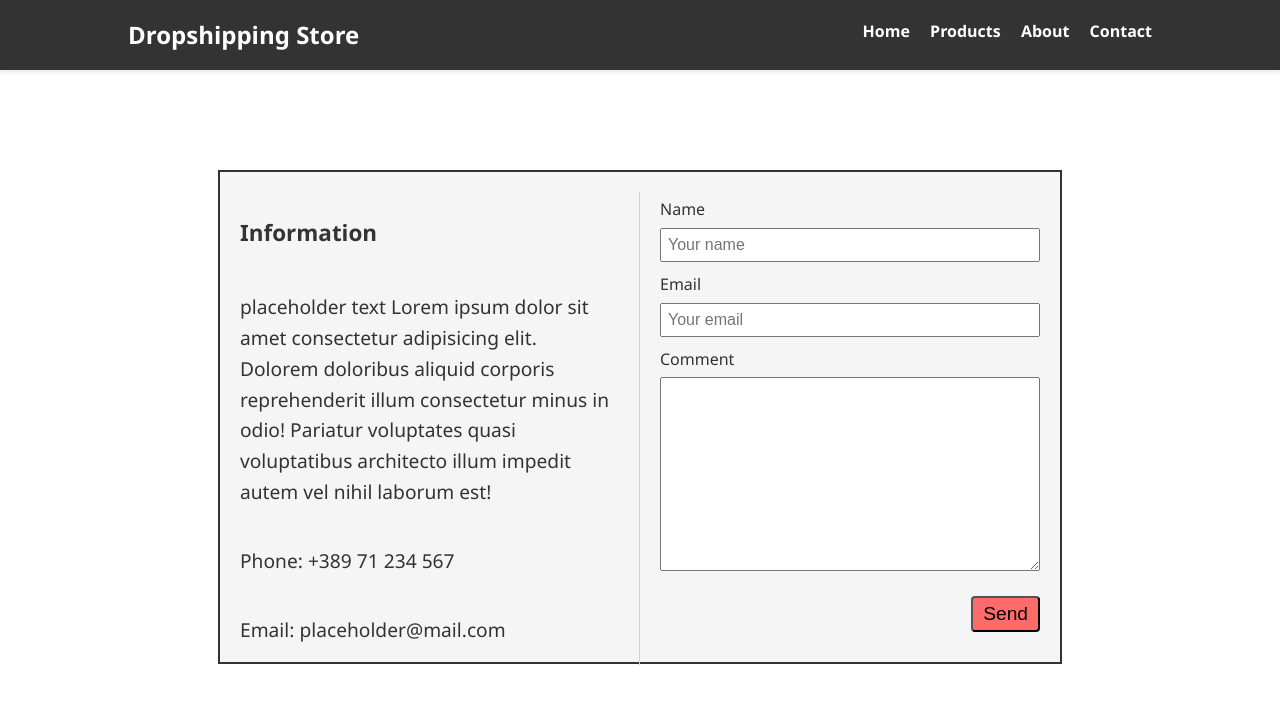
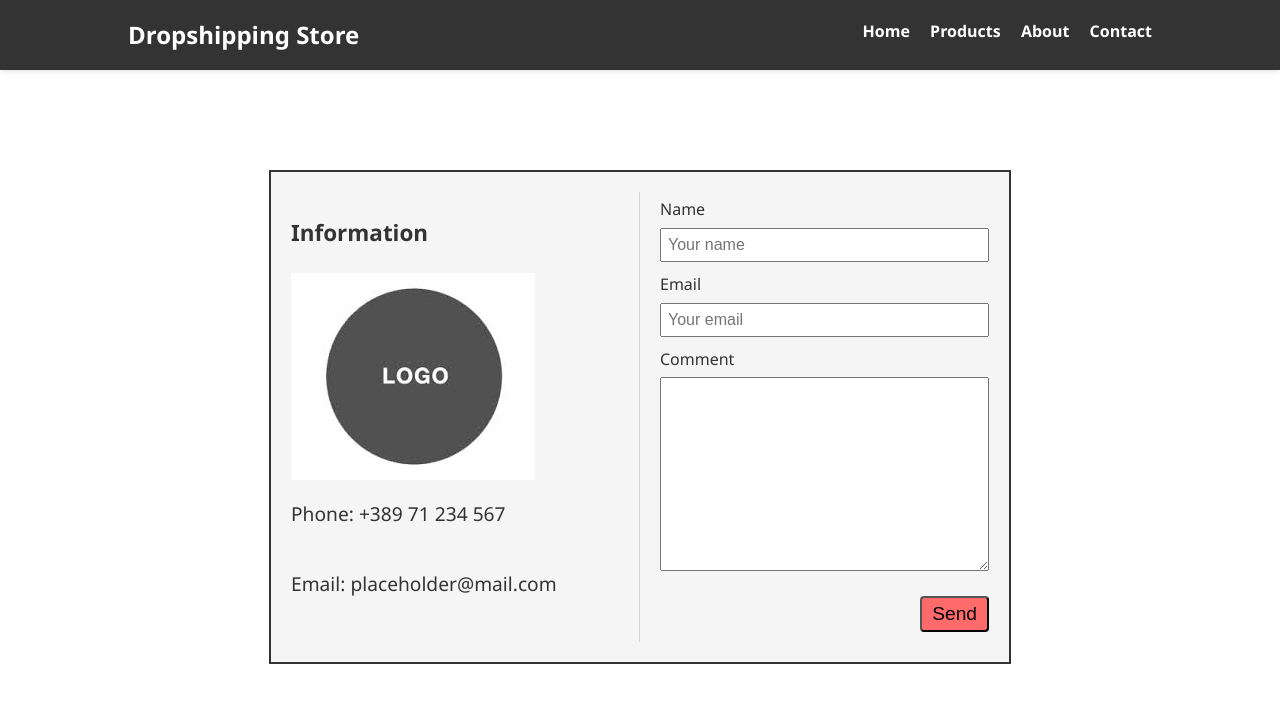
Before and after one commit to qa-codecademy/sp2024-cp02-dsw-2, a plain HTML site: page src/contact.html in a window 1280 px wide. Drawn offline with Linux system fonts and the light colour scheme.

Commit message:
added place for logo on contact page

```diff
--- a/src/contact.html
+++ b/src/contact.html
@@ -27,9 +27,10 @@
         <div class="contactContainer">
             <div class="contactInfo">
                 <h3>Information</h3>
-                <p>
+                <!-- <p>
                 placeholder text Lorem ipsum dolor sit amet consectetur adipisicing elit. Dolorem doloribus aliquid corporis reprehenderit illum consectetur minus in odio! Pariatur voluptates quasi voluptatibus architecto illum impedit autem vel nihil laborum est!
-                </p>
+                </p> -->
+                <img src="./assets/data/images/logoPlaceholder.jpg" alt="logoImagePlaceholder">
                 <p>Phone: +389 71 234 567</p>
                 <p>Email: placeholder@mail.com</p>
             </div>
```
